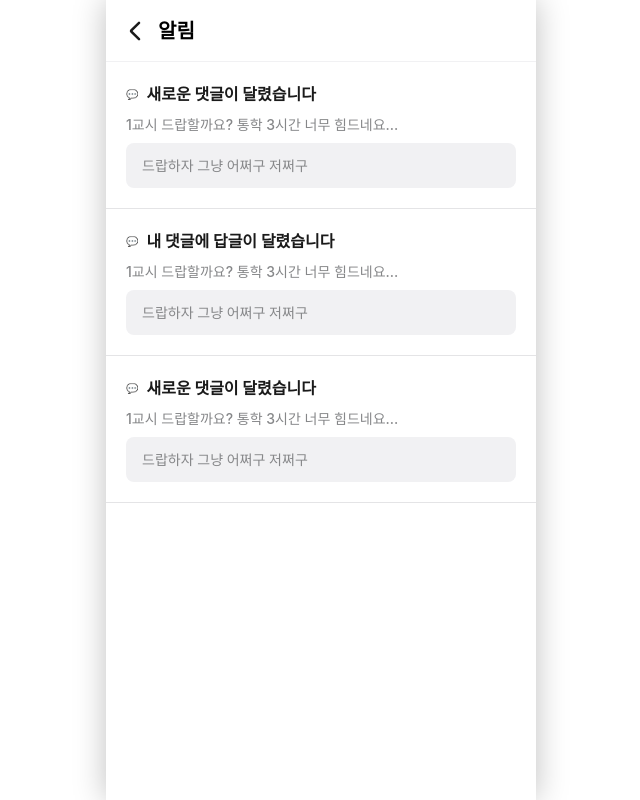
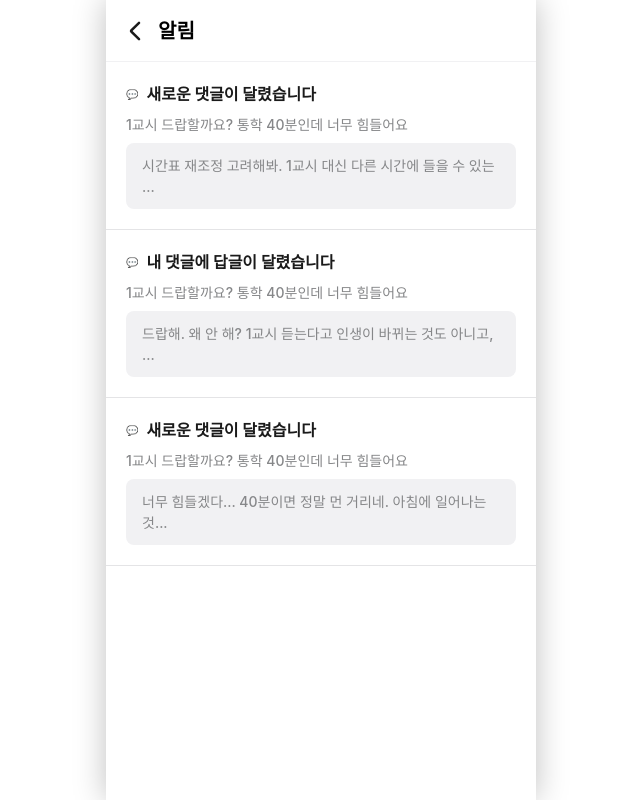
Before and after one commit to CapstoneDesign26-WELOG/FE, a React (Vite) app: page /notification in a window 1280 px wide. Shown: the whole page, without its empty margins (319-959 px from the left). Built offline with nearby package versions, Linux system fonts and the light colour scheme; a web font is replaced by a local one.

Commit message:
feat: 헤더, 알림페이지 수정

```diff
--- a/src/pages/notification/notification.jsx
+++ b/src/pages/notification/notification.jsx
@@ -5,20 +5,20 @@ const DUMMY_NOTIFICATIONS = [
   {
     id: 1,
     type: '새로운 댓글이 달렸습니다',
-    postTitle: '1교시 드랍할까요? 통학 3시간 너무 힘드네요...',
-    comment: '드랍하자 그냥 어쩌구 저쩌구',
+    postTitle: '1교시 드랍할까요? 통학 40분인데 너무 힘들어요',
+    comment: '시간표 재조정 고려해봐. 1교시 대신 다른 시간에 들을 수 있는 ...',
   },
   {
     id: 2,
     type: '내 댓글에 답글이 달렸습니다',
-    postTitle: '1교시 드랍할까요? 통학 3시간 너무 힘드네요...',
-    comment: '드랍하자 그냥 어쩌구 저쩌구',
+    postTitle: '1교시 드랍할까요? 통학 40분인데 너무 힘들어요',
+    comment: '드랍해. 왜 안 해? 1교시 듣는다고 인생이 바뀌는 것도 아니고, ...',
   },
   {
     id: 3,
     type: '새로운 댓글이 달렸습니다',
-    postTitle: '1교시 드랍할까요? 통학 3시간 너무 힘드네요...',
-    comment: '드랍하자 그냥 어쩌구 저쩌구',
+    postTitle: '1교시 드랍할까요? 통학 40분인데 너무 힘들어요',
+    comment: '너무 힘들겠다... 40분이면 정말 먼 거리네. 아침에 일어나는 것...',
   },
 ];
 
--- a/src/shared/components/header/header.jsx
+++ b/src/shared/components/header/header.jsx
@@ -1,5 +1,6 @@
 import { useNavigate } from 'react-router-dom';
 import { ArrowLeft, Logo, Notifications } from '@/shared/assets/svgs';
+import { ROUTES } from '@/shared/routes/routes-config';
 
 const Header = ({
   title,
@@ -18,6 +19,15 @@ const Header = ({
     }
 
     navigate(-1);
+  };
+
+  const handleNotificationClick = () => {
+    if (onNotificationClick) {
+      onNotificationClick();
+      return;
+    }
+
+    navigate(ROUTES.NOTIFICATION);
   };
 
   const renderLeft = () => {
@@ -42,7 +52,12 @@ const Header = ({
   const renderRight = () => {
     if (variant === 'logo') {
       return (
-        <button type="button" aria-label="알림" onClick={onNotificationClick}>
+        <button
+          type="button"
+          aria-label="알림"
+          onClick={handleNotificationClick}
+          className="cursor-pointer"
+        >
           <Notifications width={30} />
         </button>
       );
```
